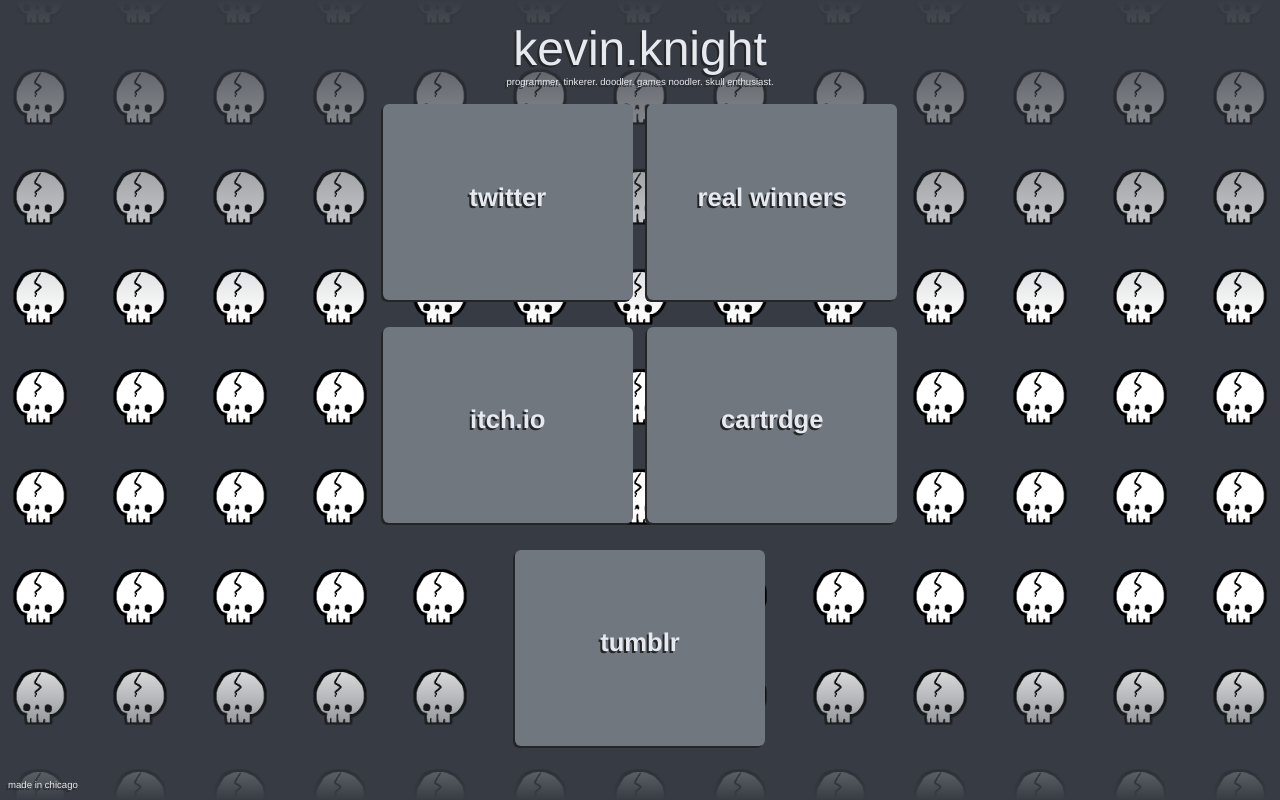
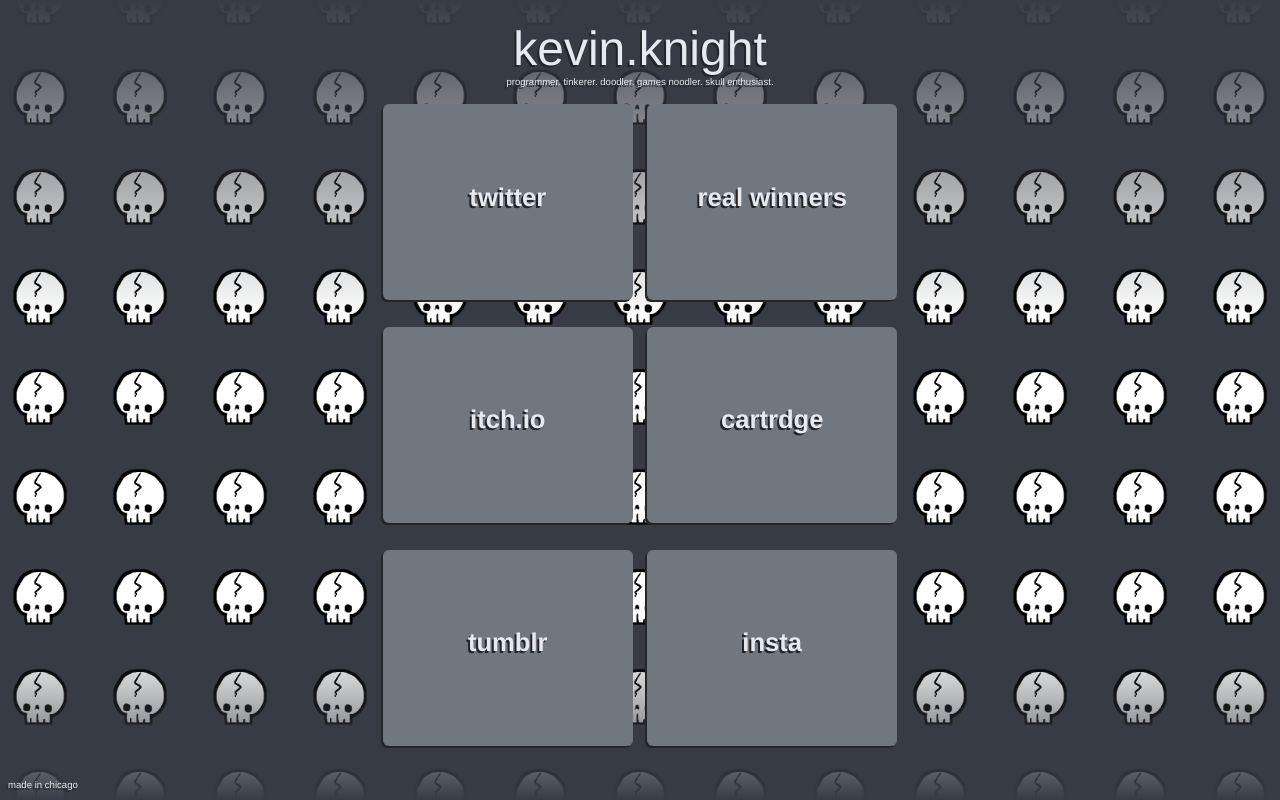
Before and after one commit to neweraknight/neweraknight.github.io, a plain HTML site: page index.html in a window 1280 px wide. Drawn offline with Linux system fonts and the light colour scheme.

Commit message:
[Code] Added Instagram link

```diff
--- a/index.html
+++ b/index.html
@@ -294,6 +294,13 @@
 			</div>
 		</a>
 
+		<a href="https://www.instagram.com/FiveOutOfKevin/">
+			<div class = "entry">
+				<div class = "description">
+					insta
+				</div>
+			</div>
+		</a>
 	</div>
 
 	<div id="madein">
```
